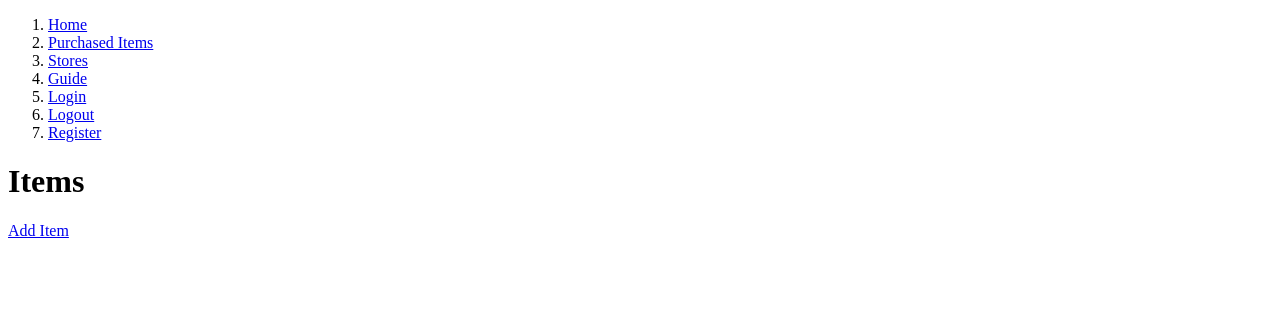
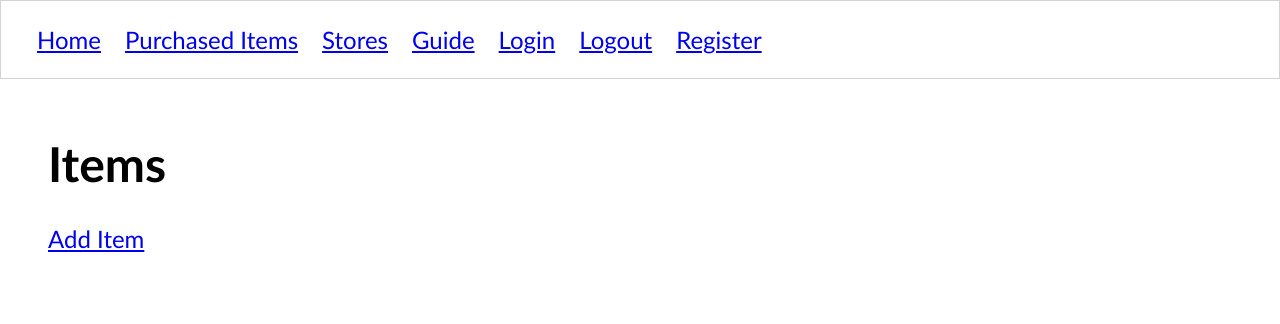
Before and after one commit to MatthewScott32/SuitUp, a Django app: page /purchaseditems/ in a window 1280 px wide. Shown: the top 324 px of the page. Run offline with Django 3.2, Linux system fonts and the light colour scheme; the visitor is signed in with stand-in values (Sample User, id 1); data that the repository does not hold is empty.

Commit message:
started styling, began navbar, item list, store, list, base

```diff
--- /dev/null
+++ b/suitupapp/static/scripts/purchased_item.js
@@ -0,0 +1,19 @@
+const infoDialog = document.querySelector(".infoDialog")
+const message = document.querySelector(".infoDialog__message")
+const closeDialog = document.querySelector(".closeDialog")
+
+document.querySelector(".items").addEventListener("click", (evt) => {
+    if (evt.target.id.startsWith("detail")) {
+        const id = evt.target.id.split("--")[1]
+        message.innerText = `You have selected an item ${id}`
+        infoDialog.show()
+    }
+})
+
+closeDialog.addEventListener("click", e => infoDialog.close())
+
+window.addEventListener("keyup", e => {
+    if (e.keyCode === 27) {
+        infoDialog.close()
+    }
+})
--- /dev/null
+++ b/suitupapp/static/styles/base.css
@@ -0,0 +1,22 @@
+body {
+    margin: 0;
+    padding: 0;
+    font-size: 1.5em;
+    font-family: 'Gill Sans', 'Gill Sans MT', Calibri, 'Trebuchet MS', sans-serif;
+}
+
+.main-content {
+    padding: 1em 2em;
+}
+
+.navList {
+    list-style-type: none;
+    display: flex;
+    border: 1px solid lightgray;
+    padding: 1em;
+    margin: 0;
+}
+
+.navList__route {
+    margin: 0 0.5em;
+}
--- /dev/null
+++ b/suitupapp/static/styles/purchased_item.css
@@ -0,0 +1,22 @@
+.items {
+    list-style: none;
+    display: flex;
+    flex-wrap: wrap;
+    justify-content: space-evenly;
+}
+
+.item {
+    flex-basis: 20%;
+    padding: 0 2em 0.5em 2em;
+    border: 1px solid gray;
+    margin: 1em;
+    padding: 1.5em;
+}
+
+.item__name {
+    font-size: 1.1em;
+}
+
+.item__description {
+    font-size: 0.75em;
+}
--- a/suitupapp/templates/purchased_items/form.html
+++ b/suitupapp/templates/purchased_items/form.html
@@ -1,4 +1,5 @@
 {% extends 'shared/base.html' %}
+
 
 {% block content %}
 
--- a/suitupapp/templates/purchased_items/list.html
+++ b/suitupapp/templates/purchased_items/list.html
@@ -1,4 +1,9 @@
 {% extends 'shared/base.html' %}
+{% load static%}
+
+{% block css %}
+    <link rel="stylesheet" href="{% static 'styles/purchased_item.css' %}" />
+{% endblock %}
 
    {% block title %}
             Purchased Items
@@ -8,14 +13,19 @@
 {% block content %}
 
     <h1>Items</h1>
+
     <a href="{% url 'suitupapp:purchaseditemform' %}">Add Item</a>
 
-    <ol>
+    <ol class="items">
     {% for item in all_items %}
-        <li>
-            <p><b>Item:</b> <a href="{% url 'suitupapp:purchaseditem' item.id %}">{{item.item_bought}}</a></p>
-            <p><b>Brand:</b> {{item.brand}}</p>
+        <li class="item">
+            <p class="item__name"><b>Item:</b> <a href="{% url 'suitupapp:purchaseditem' item.id %}">{{item.item_bought}}</a></p>
+            <p class="item__description"><b>Brand:</b> {{item.brand}}</p>
         </li>
     {% endfor %}
     </ol>
 {% endblock %}
+
+{% block scripts %}
+    <script src="{% static 'scripts/purchased_item.js' %}"></script>
+{% endblock %}
--- a/suitupapp/templates/shared/base.html
+++ b/suitupapp/templates/shared/base.html
@@ -6,11 +6,15 @@
 <head>
     <meta charset="utf-8">
     <title>
-        {% block title %}
+        {% comment %} {% block title %} {% endcomment %}
             SuitUp
-        {% endblock %}
+        {% comment %} {% endblock %} {% endcomment %}
 
     </title>
+    <link rel="stylesheet" href="{% static 'styles/base.css' %}" />
+
+    {% block css %}
+    {% endblock %}
 </head>
 
 <body>
@@ -25,8 +29,13 @@
             <li class="navList__route"><a href="{% url 'suitupapp:register' %}">Register</a></li>
         </ol>
     </nav>
-   {% block content %}
-   {% endblock %}
+    <main class="main-content">
+        {% block content %}
+        {% endblock %}
+    </main>
+
+    {% block scripts %}
+    {% endblock scripts %}
 
 </body>
 
--- a/suitupproject/urls.py
+++ b/suitupproject/urls.py
@@ -17,6 +17,7 @@ from django.urls import include, path
 from django.contrib import admin
 from suitupapp.models import *
 
+
 app_name = 'suitupapp'
 urlpatterns = [
     path('admin/', admin.site.urls),
```
Also changed, not shown: suitupapp/static/styles/store.css (added, +22 -0 lines), suitupapp/templates/stores/list.html (+10 -5 lines).
